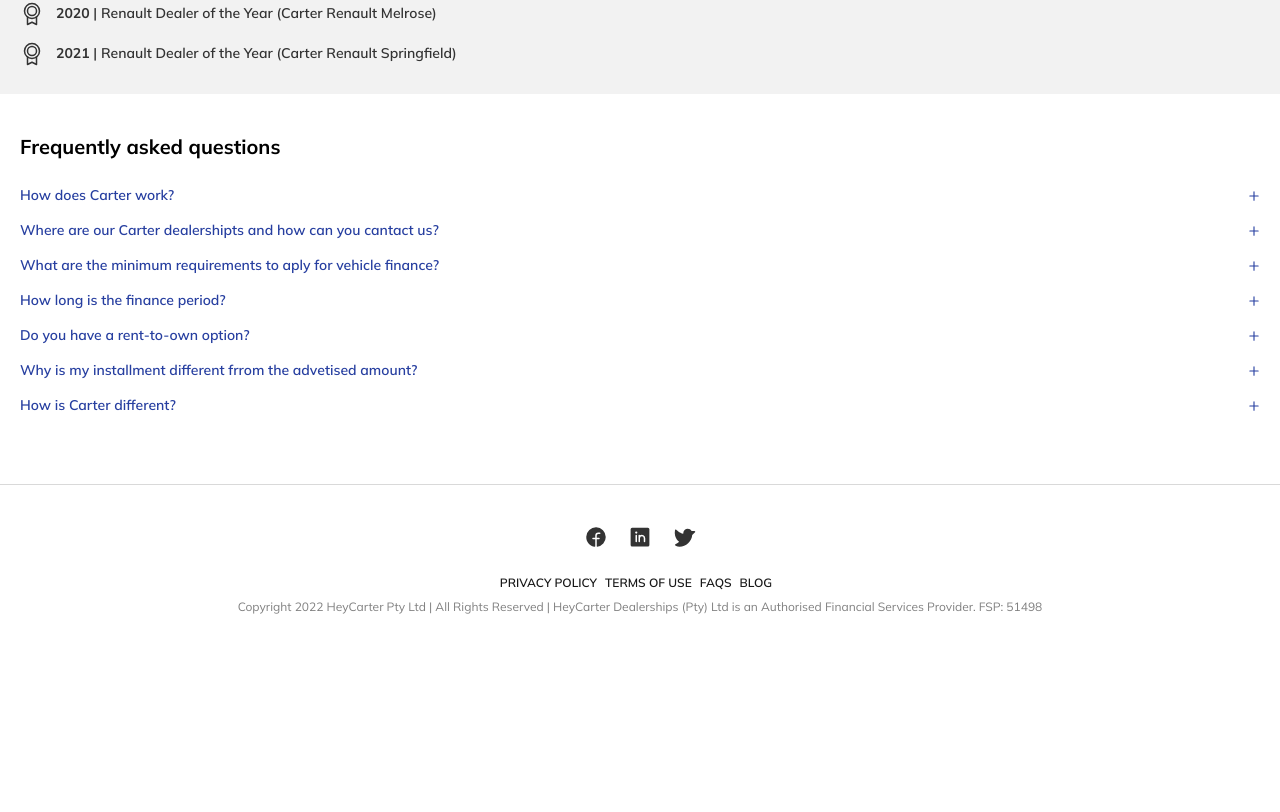
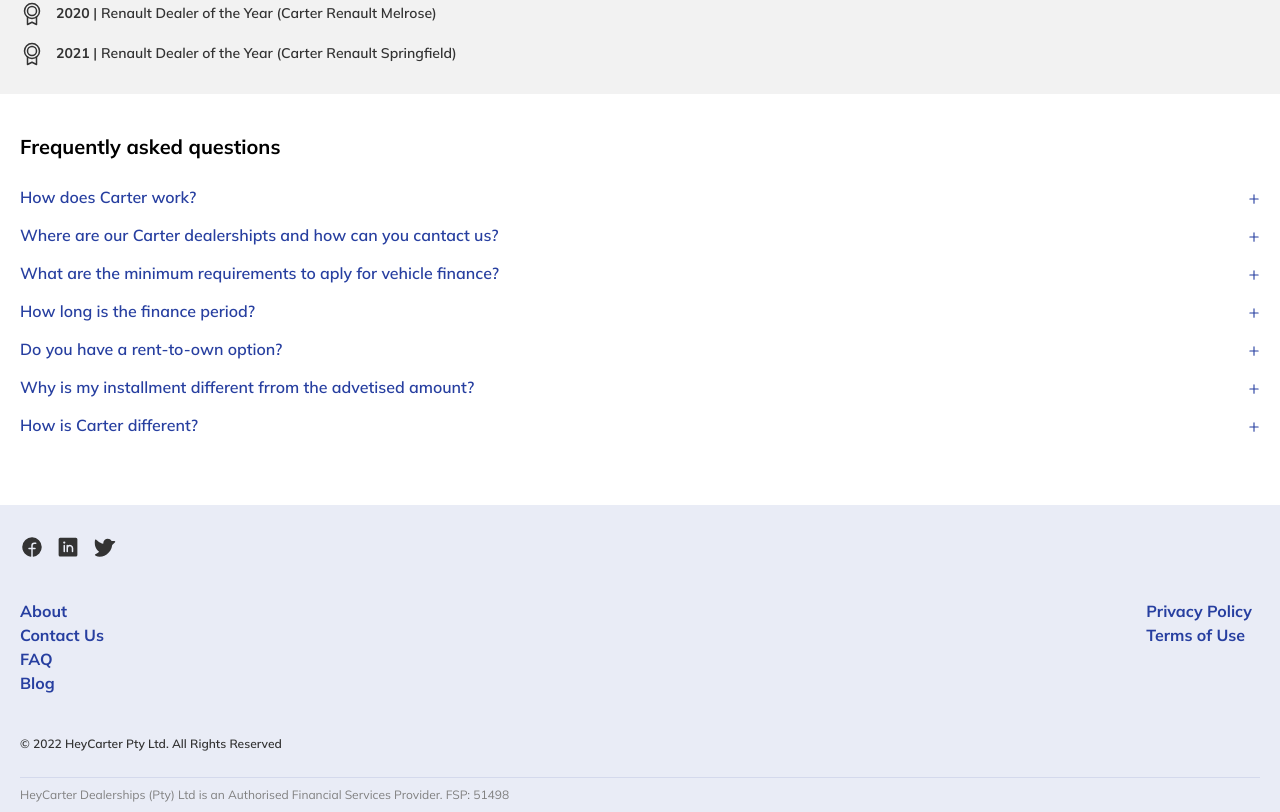
Before and after one commit to thembaxx/hicarter, a React (Create React App) app: page / in a window 1280 px wide. Shown: the part 4225-5037 px from the top of the page. Before the commit the page ends 4871 px from the top, so only its background shows below. Built offline with nearby package versions, Linux system fonts and the light colour scheme.

Commit message:
Add footer section

```diff
--- a/src/components/footer/Footer.js
+++ b/src/components/footer/Footer.js
@@ -18,20 +18,36 @@
         </div>
       </div>
       <div className={`${styles.links}`}>
-        <a className={`${styles.link}`} href="#">
-          privacy policy
-        </a>
-        <a className={`${styles.link}`} href="#">
-          terms of use
-        </a>
-        <a className={`${styles.link}`} href="#">
-          faqs
-        </a>
-        <a className={`${styles.link}`} href="#">
-          blog
-        </a>
+        <div className={`${styles.linksInner}`}>
+          <a className={`${styles.link}`} href="/">
+            About
+          </a>
+          <a className={`${styles.link}`} href="/">
+            Contact Us
+          </a>
+          <a className={`${styles.link}`} href="/">
+            FAQ
+          </a>
+          <a className={`${styles.link}`} href="/">
+            Blog
+          </a>
+        </div>
+        <div className={`${styles.linksInner}`}>
+          <a className={`${styles.link}`} href="/">
+            Privacy Policy
+          </a>
+          <a className={`${styles.link}`} href="/">
+            Terms of Use
+          </a>
+        </div>
       </div>
-      <div className={`${styles.copyright}`}>Copyright 2022 HeyCarter Pty Ltd | All Rights Reserved | HeyCarter Dealerships (Pty) Ltd is an Authorised Financial Services Provider. FSP: 51498</div>
+      <div className={`${styles.copyright}`}>
+        © 2022 HeyCarter Pty Ltd. All Rights Reserved
+      </div>
+      <div className={`${styles.registration}`}>
+        HeyCarter Dealerships (Pty) Ltd is an Authorised Financial Services
+        Provider. FSP: 51498
+      </div>
     </div>
   );
 };
--- a/src/components/footer/footer.module.css
+++ b/src/components/footer/footer.module.css
@@ -1,11 +1,8 @@
 .container {
-  border-top: 1px solid rgba(0, 0, 0, 0.15);
+  background-color: #e9ecf6;
 
-  display: flex;
-  flex-direction: column;
-  align-items: center;
-
-  padding: 30px 20px;
+  padding: 30px 20px 0 20px;
+  width: 100%;
 }
 
 .socialNetworks {
@@ -20,34 +17,48 @@
   align-items: center;
   justify-content: center;
 
-  height: 44px;
-  width: 44px;
+  margin-right: 12px;
 }
 
 .links {
   display: flex;
-  align-items: center;
-  flex-wrap: wrap;
-  margin-top: 16px;
+  justify-content: space-between;
+  margin-top: 40px;
+}
+
+.linksInner {
+  display: flex;
+  flex-direction: column;
 }
 
 .link {
-  color: var(--black-100);
+  color: var(--primary-color);
 
-  font-size: 0.75rem;
-  font-weight: 600;
+  font-size: 1rem;
+  font-weight: 700;
+  line-height: 1.5;
 
   margin-right: 8px;
 
   text-decoration: none;
-  text-transform: uppercase;
 }
 
 .copyright {
   font-size: 0.75rem;
+  font-weight: 600;
+  line-height: 1.5;
+  color: var(--black-200);
+
+  margin-top: 40px;
+}
+
+.registration {
+  border-top: 1px solid #d4d9ec;
+
+  font-size: 0.75rem;
   line-height: 1.5;
   color: var(--black-500);
 
-  margin-top: 8px;
-  text-align: center;
+  margin-top: 24px;
+  padding: 8px 0;
 }
--- a/src/pages/home/faq/faq.module.css
+++ b/src/pages/home/faq/faq.module.css
@@ -13,7 +13,7 @@
 
 .item {
   color: var(--primary-color);
-  font-size: 0.875rem;
+  font-size: 1rem;
   font-weight: 600;
   line-height: 1.5;
 
@@ -31,7 +31,7 @@
 }
 
 .title {
-  margin-right: 16px;
+  margin-right: 24px;
 }
 
 .icon {
```
